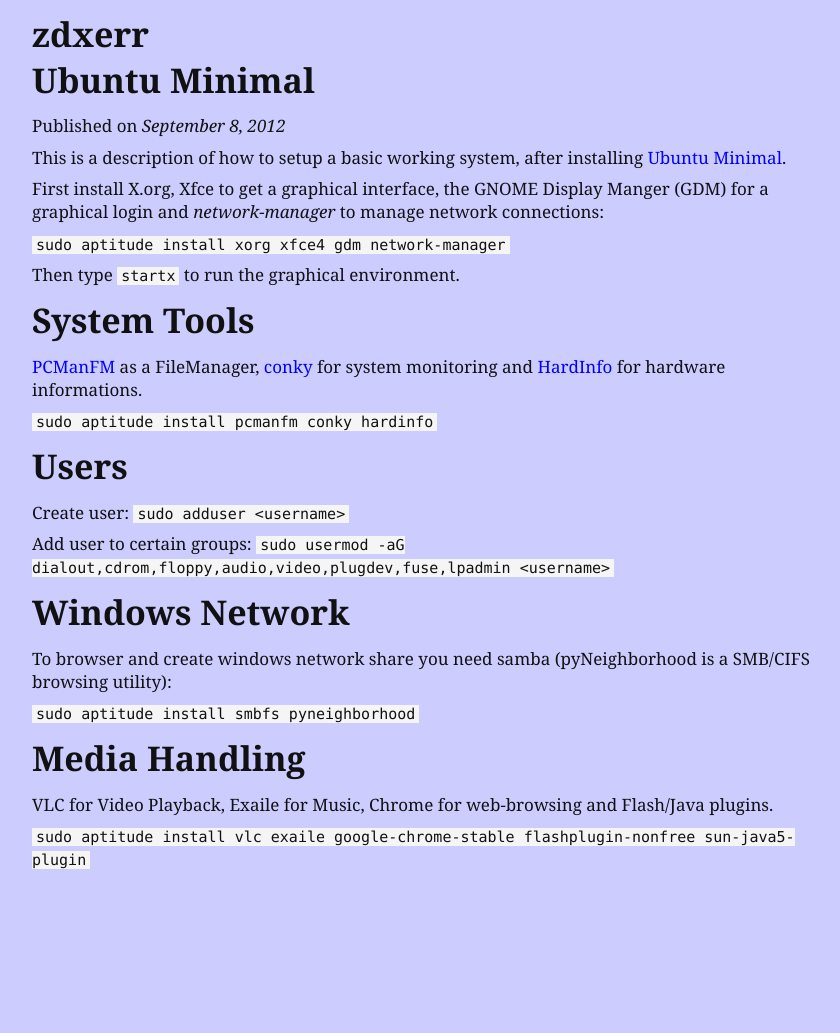
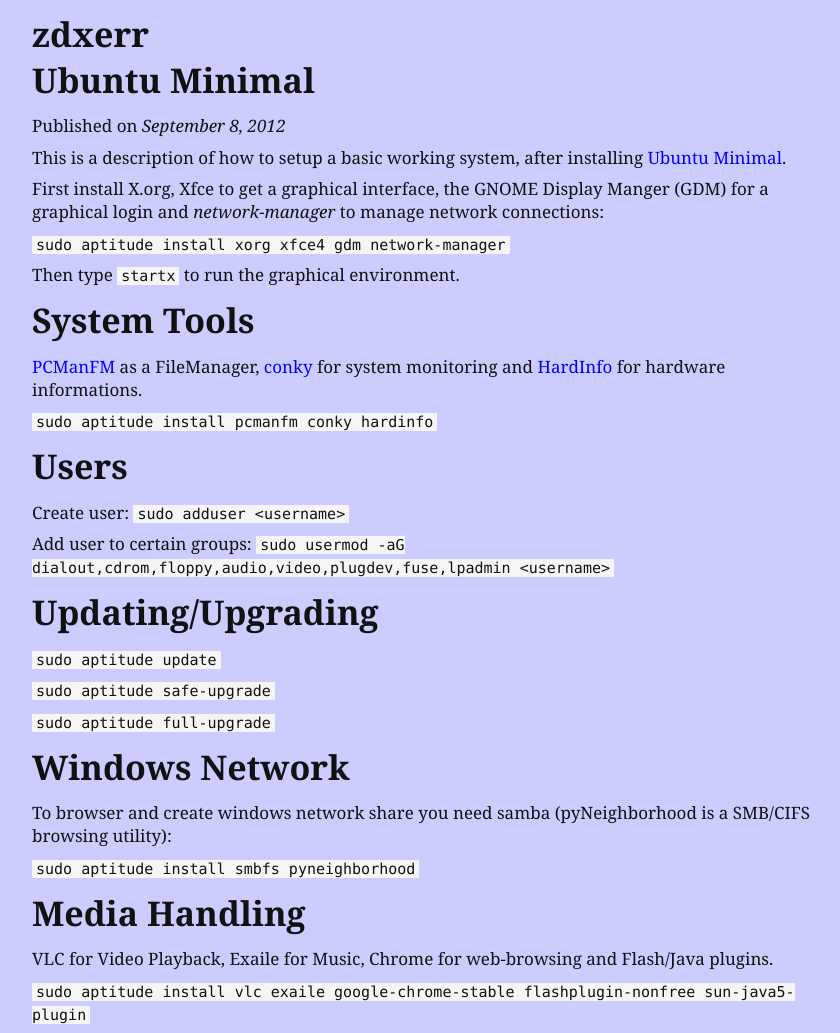
Before and after one commit to zdxerr/zdxerr.github.com, a Jekyll site: the page built from _posts/2012-09-08-ubuntu-minimal.markdown, in a window 1280 px wide. Shown: the whole page, without its empty margins (208-1048 px from the left). Built offline with Jekyll 4.4.1, drawn with Linux system fonts in a browser that asks for light colours; Markdown is read by kramdown in place of the engine named in the settings; before the commit the page ends 900 px from its top, so only the background shows below that.

Commit message:
Added update section.

```diff
--- a/_posts/2012-09-08-ubuntu-minimal.markdown
+++ b/_posts/2012-09-08-ubuntu-minimal.markdown
@@ -28,6 +28,15 @@
 Add user to certain groups:
 `sudo usermod -aG dialout,cdrom,floppy,audio,video,plugdev,fuse,lpadmin <username>`
 
+Updating/Upgrading
+==================
+
+`sudo aptitude update`
+
+`sudo aptitude safe-upgrade`
+
+`sudo aptitude full-upgrade`
+
 Windows Network
 ===============
 
```
